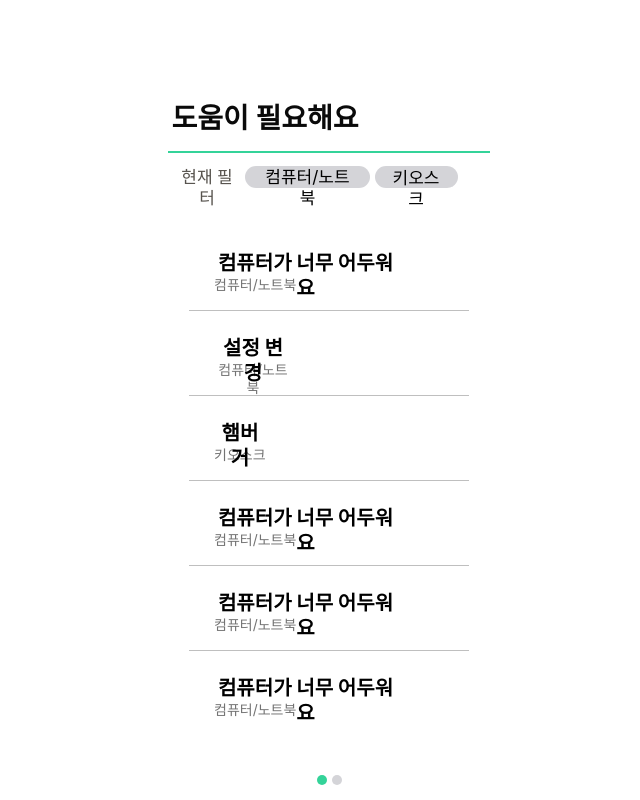
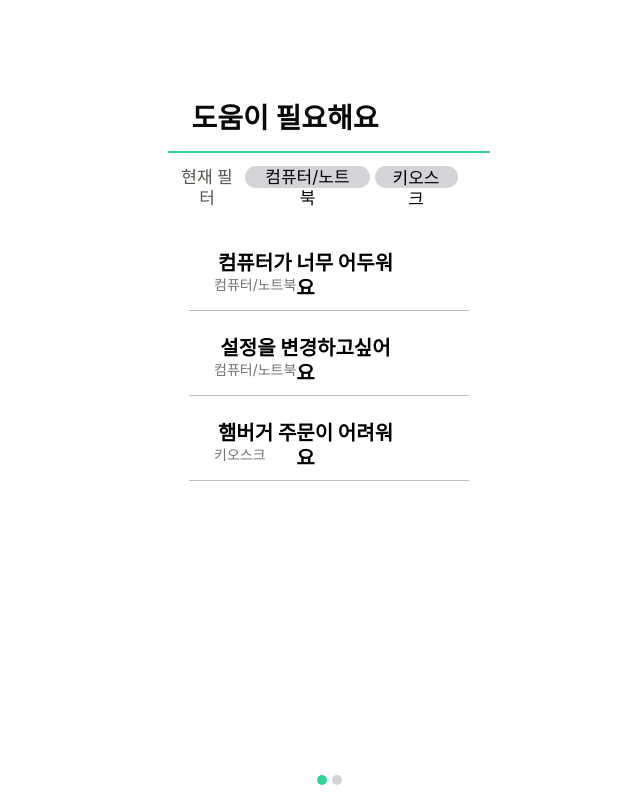
Before and after one commit to HakkertonDitto/frontend, a React (Create React App) app: page /donor/home in a window 1280 px wide. Shown: the whole page, without its empty margins (311-951 px from the left). Built offline with nearby package versions, Linux system fonts and the light colour scheme.

Commit message:
refactor: 글씨 깨지는 현상 해결

```diff
--- a/src/pages/donor/Home.js
+++ b/src/pages/donor/Home.js
@@ -3,13 +3,15 @@ const Home = () => {
     <>
       <div className="flex justify-center">
         <div className="w-[360px] h-[800px] relative bg-white">
-          <div className="w-[272px] left-[-20px] top-[100px] absolute text-neutral-950 text-[28px] font-bold leading-9">
+          <div className="w-[272px] left-[0px] top-[100px] absolute text-neutral-950 text-[28px] font-bold leading-9">
             도움이 필요해요
           </div>
+
           <div className="w-[322.02px] h-[0px] left-[19px] top-[151px] absolute border border-emerald-400"></div>
+
           <div className="w-[280px] h-[500px] left-[40px] top-[236px] absolute">
             <div className="w-[280px] h-[75px] pl-[25px] pr-[72px] py-[15px] left-0 top-0 absolute bg-white border-b border-black border-opacity-25 justify-start items-center inline-flex">
-              <div className="w-[183px] self-stretch relative">
+              <div className="w-[200px] self-stretch relative">
                 <div className="left-0 top-[25px] absolute text-neutral-500 text-sm font-normal leading-tight">
                   컴퓨터/노트북
                 </div>
@@ -18,57 +20,29 @@ const Home = () => {
                 </div>
               </div>
             </div>
-            <div className="w-[280px] h-[75px] pl-[25px] pr-[203px] py-[15px] left-0 top-[170px] absolute bg-white border-b border-black border-opacity-25 justify-start items-center inline-flex">
-              <div className="w-[52px] self-stretch relative">
+
+            <div className="w-[280px] h-[75px] pl-[25px] pr-[72px] py-[15px] left-0 top-[170px] absolute bg-white border-b border-black border-opacity-25 justify-start items-center inline-flex">
+              <div className="w-[200px] self-stretch relative">
                 <div className="left-0 top-[25px] absolute text-neutral-500 text-sm font-normal leading-tight">
                   키오스크
                 </div>
                 <div className="left-0 top-0 absolute text-black text-xl font-bold leading-tight">
-                  햄버거
+                  햄버거 주문이 어려워요
                 </div>
               </div>
             </div>
-            <div className="w-[280px] h-[75px] pl-[25px] pr-[177px] py-[15px] left-0 top-[85px] absolute bg-white border-b border-black border-opacity-25 justify-start items-center inline-flex">
-              <div className="w-[78px] self-stretch relative">
+            <div className="w-[280px] h-[75px] pl-[25px] pr-[72px] py-[15px] left-0 top-[85px] absolute bg-white border-b border-black border-opacity-25 justify-start items-center inline-flex">
+              <div className="w-[200px] self-stretch relative">
                 <div className="left-0 top-[25px] absolute text-neutral-500 text-sm font-normal leading-tight">
                   컴퓨터/노트북
                 </div>
                 <div className="left-0 top-0 absolute text-black text-xl font-bold leading-tight">
-                  설정 변경
-                </div>
-              </div>
-            </div>
-            <div className="w-[280px] h-[75px] pl-[25px] pr-[72px] py-[15px] left-0 top-[255px] absolute bg-white border-b border-black border-opacity-25 justify-start items-center inline-flex">
-              <div className="w-[183px] self-stretch relative">
-                <div className="left-0 top-[25px] absolute text-neutral-500 text-sm font-normal leading-tight">
-                  컴퓨터/노트북
-                </div>
-                <div className="left-0 top-0 absolute text-black text-xl font-bold leading-tight">
-                  컴퓨터가 너무 어두워요
-                </div>
-              </div>
-            </div>
-            <div className="w-[280px] h-[75px] pl-[25px] pr-[72px] py-[15px] left-0 top-[340px] absolute bg-white border-b border-black border-opacity-25 justify-start items-center inline-flex">
-              <div className="w-[183px] self-stretch relative">
-                <div className="left-0 top-[25px] absolute text-neutral-500 text-sm font-normal leading-tight">
-                  컴퓨터/노트북
-                </div>
-                <div className="left-0 top-0 absolute text-black text-xl font-bold leading-tight">
-                  컴퓨터가 너무 어두워요
-                </div>
-              </div>
-            </div>
-            <div className="w-[280px] h-[75px] pl-[25px] pr-[72px] py-[15px] left-0 top-[425px] absolute bg-white justify-start items-center inline-flex">
-              <div className="w-[183px] self-stretch relative">
-                <div className="left-0 top-[25px] absolute text-neutral-500 text-sm font-normal leading-tight">
-                  컴퓨터/노트북
-                </div>
-                <div className="left-0 top-0 absolute text-black text-xl font-bold leading-tight">
-                  컴퓨터가 너무 어두워요
+                  설정을 변경하고싶어요
                 </div>
               </div>
             </div>
           </div>
+
           <div className="w-[82.50px] h-[22px] left-[226px] top-[166px] absolute">
             <div className="w-[82.50px] h-[22px] left-0 top-0 absolute bg-zinc-300 rounded-[25px]" />
             <div className="w-[60px] h-[17px] left-[11px] top-[2px] absolute text-black text-[17px] font-normal leading-tight">
@@ -81,6 +55,7 @@ const Home = () => {
               컴퓨터/노트북
             </div>
           </div>
+
           <div className="w-[66px] h-5 left-[25px] top-[167px] absolute text-stone-600 text-[17px] font-medium leading-tight">
             현재 필터
           </div>
```
